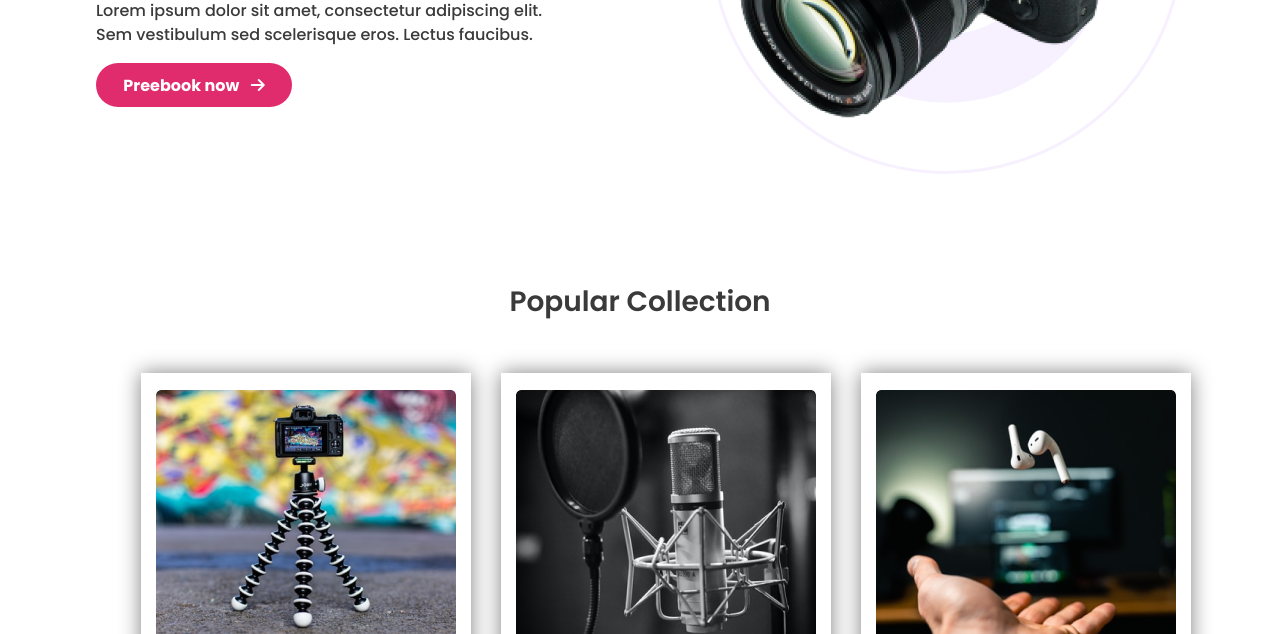
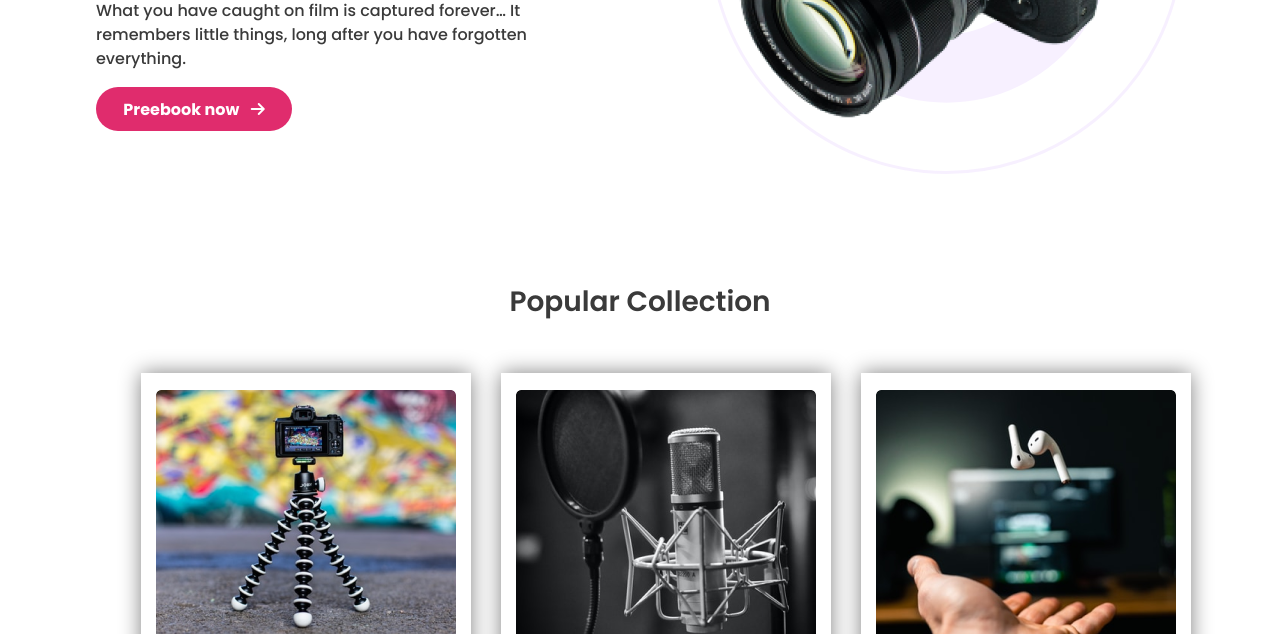
Before and after one commit to abdullaalfahad/influencer-gear, a plain HTML site: page index.html in a window 1280 px wide. Shown: the part 466-1100 px from the top of the page. Drawn offline with Linux system fonts and the light colour scheme.

Commit message:
Dummy text change

```diff
--- a/index.html
+++ b/index.html
@@ -39,8 +39,8 @@
             <div class="header-bottom">
                 <div class="header-left">
                     <h1>Start your Journey as Influencer</h1>
-                    <p>Lorem ipsum dolor sit amet, consectetur adipiscing elit. Sem vestibulum sed scelerisque eros.
-                        Lectus faucibus.</p>
+                    <p>Photography is a way of feeling, of touching, of loving. What you have caught on film is captured
+                        forever… It remembers little things, long after you have forgotten everything.</p>
                     <button class="header-btn">Preebook now <span><i
                                 class="fas fa-arrow-right header-arrow"></i></span></button>
                 </div>
```
